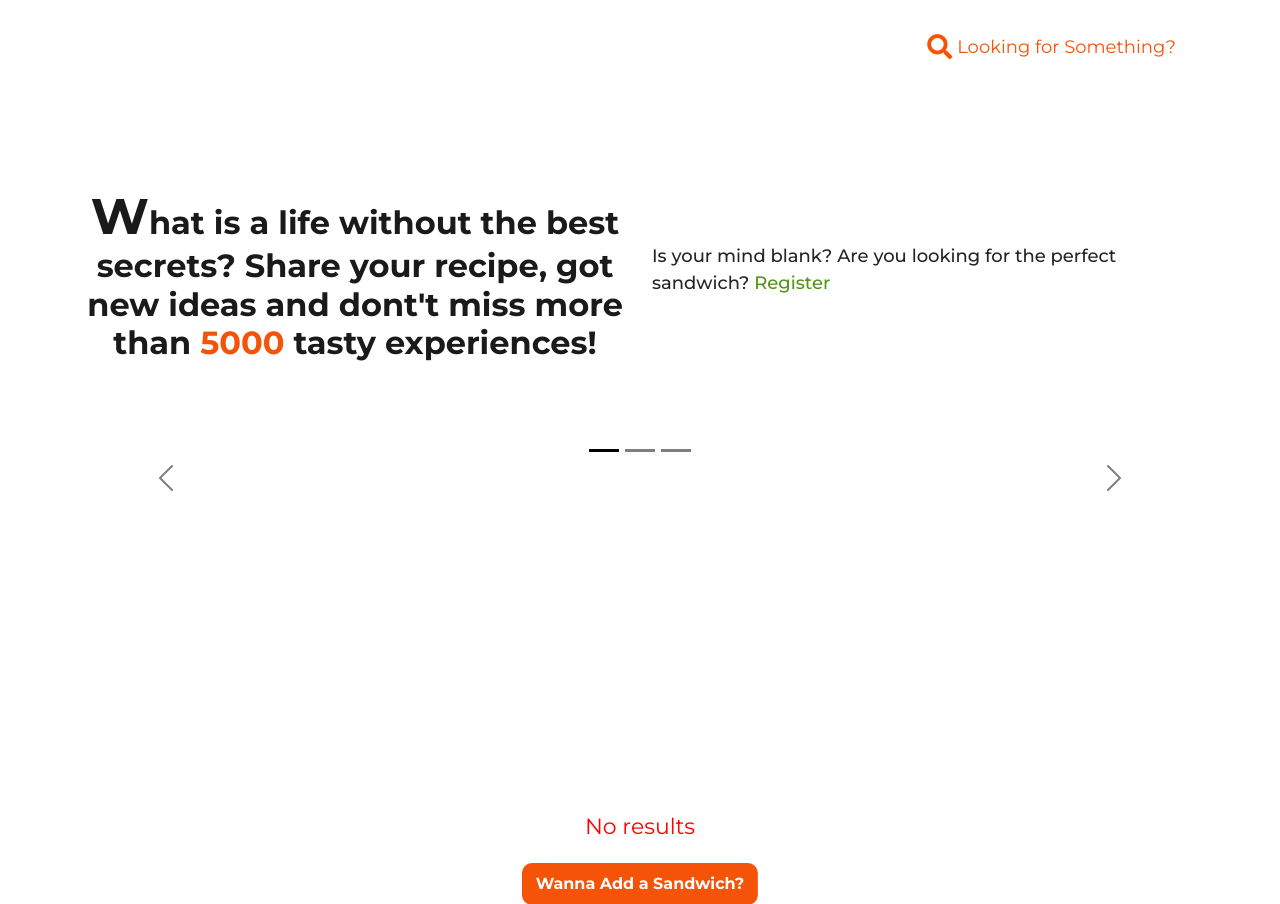
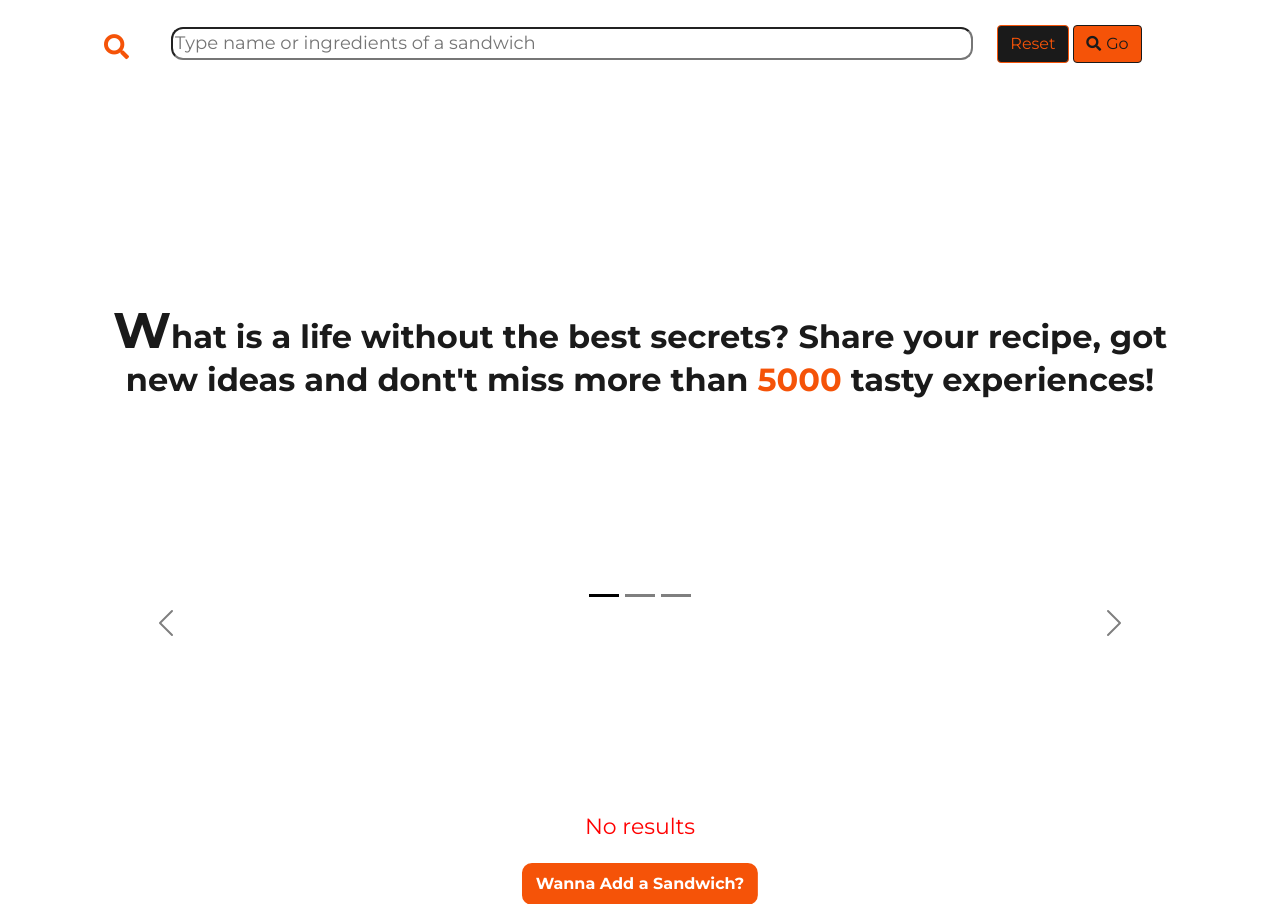
Before and after one commit to CarlosFaccelli26/Bread-Butter-Milestone, a Flask app: page /search in a window 1280 px wide. Shown: the part 76-980 px from the top of the page. Run offline with Flask 2, Linux system fonts and the light colour scheme; data that the repository does not hold is empty; some libraries are stand-ins or nearby versions.

Commit message:
Removing small-text class from index.html changing background of search from buttons to match the colours of the project

```diff
--- a/static/css/style.css
+++ b/static/css/style.css
@@ -185,10 +185,8 @@ label {
 
 .search-form {
     width: 100%;
-    /* background-color: rgb(202, 202, 202); */
     padding: 0 20px;
     border-radius: 12px;
-    display: none;
 }
 
 .search-form legend {
@@ -204,6 +202,27 @@ label {
 
 .search-form .btn {
     color: #fff;
+    transition: all .5s ease-in-out;
+}
+
+.search-form .btn-search {
+    background-color: #f55308;
+    color: #1a1a1a;
+    border: .3px solid #1a1a1a;
+}
+
+.search-form .btn-search-invert {
+    background-color: #1a1a1a;
+    color: #f55308;
+    border: .3px solid #f55308;
+}
+
+ .search-form .btn-search:hover {
+    background-color: #f55308cb;
+}
+
+.search-form .btn-search-invert:hover {
+    background-color: #1a1a1ad5;
 }
 
 .btn i {
@@ -310,34 +329,6 @@ label {
 .fadeInLeftBig {
     -webkit-animation-name: fadeInLeftBig;
     animation-name: fadeInLeftBig;
-}
-
-.small-text {
-    height: 400px;
-    display: flex;
-    align-items: center;
-    justify-content: center;
-}
-
-.fadeInRightBig {
-    -webkit-animation-name: fadeInRightBig;
-    animation-name: fadeInRightBig;
-}
-
-.small-text p {
-    font-size: 18px;
-    font-weight: 500;
-}
-
-.small-text p a {
-    text-decoration: none;
-    transition: all .5s ease-in-out;
-    color: #539416;
-}
-
-.small-text p a:hover {
-    color: #539416;
-    letter-spacing: 1.5px;
 }
 
 /* Carousel */
@@ -690,27 +681,6 @@ figure:hover::before {
     }
 }
 
-@-webkit-keyframes fadeInRightBig {
-    0% {
-        opacity: 0;
-        -webkit-transform: translateX(200px);
-    }
-    100% {
-        opacity: 1;
-        -webkit-transform: translateX(0);
-    }
-}
-@keyframes fadeInRightBig {
-    0% {
-        opacity: 0;
-        transform: translateX(200px);
-    }
-    100% {
-        opacity: 1;
-        transform: translateX(0);
-    }
-}
-
 @-webkit-keyframes shine {
 	100% {
 		left: 125%;
@@ -812,9 +782,13 @@ figure:hover::before {
         width: 100%;
         box-shadow: none;
     }
-
+    /* Search form */
     .search {
         width: 60%;
+    }
+
+    .search-form .btn {
+        padding: 10px 2%;
     }
 
     /* Forms */
--- a/static/js/main.js
+++ b/static/js/main.js
@@ -37,22 +37,6 @@ var carousel = new bootstrap.Carousel(myCarousel, {
   wrap: true
 })
 
-// search toggle function
-function search() {
-  var form = document.getElementById("form");
-  var search_text = document.getElementById('search-text');
-  if (form.style.display === "none") {
-    form.style.display = "block";
-  } else {
-    form.style.display = "none";
-  }
-  if (search_text.style.display === "block") {
-      search_text.style.display = "none";
-  } else {
-      search_text.style.display = "block";
-  }
-}
-
 // Validate Select element on forms
 (function () {
   'use strict'
--- a/templates/index.html
+++ b/templates/index.html
@@ -8,37 +8,23 @@ Home
         <div class="row">
             <div class="col-12">
                 <div class="searcher">
-                    <button class="btn btn-lg search-button" onclick="search()">
+                    <button class="btn btn-lg search-button">
                         <i id="search-trigger" class="fas fa-search searcher-icon"></i>
-                        <span id="search-text">Looking for Something?</span>
                     </button>
                     <form method="POST" id="form" class="search-form" action="{{ url_for('search') }}">
                         <input type="search" name="query" id="query" class="search" placeholder="Type name or ingredients of a sandwich" required>
-                        <a href="{{ url_for('index')}}" class="btn btn-danger">Reset</a>
-                        <button type="submit" class="btn btn-success"><i class="fas fa-search"></i>Go</button>
+                        <a href="{{ url_for('index')}}" class="btn btn-search-invert">Reset</a>
+                        <button type="submit" class="btn btn-search"><i class="fas fa-search"></i>Go</button>
                     </form>
                 </div>
             </div>
         </div>
         <div class="row">
-            <div class="col-sm-12 col-md-12 col-lg-6">
+            <div class="col-12">
                 <div class="main-text animated fadeInLeftBig">
                     <h1>
                         <span class="capital-letter">W</span>hat is a life without the best secrets? Share your recipe, got new ideas and dont't miss more than <span>5000</span> tasty experiences!
                     </h1>
-                </div>
-            </div>
-            <div class="col-sm-12 col-md-12 col-lg-6">
-                <div class="small-text animated fadeInRightBig">
-                    {% if current_user.username %}
-                        <p>Eureka!! I found the tastiest recipe.
-                            <a href="{{ url_for('add_sandwich') }}">Share your sandwich!</a>
-                        </p>
-                    {% else %}
-                        <p>Is your mind blank? Are you looking for the perfect sandwich?
-                        <a href="{{ url_for('register') }}">Register</a>
-                    </p>
-                    {% endif %}
                 </div>
             </div>
         </div>
```
